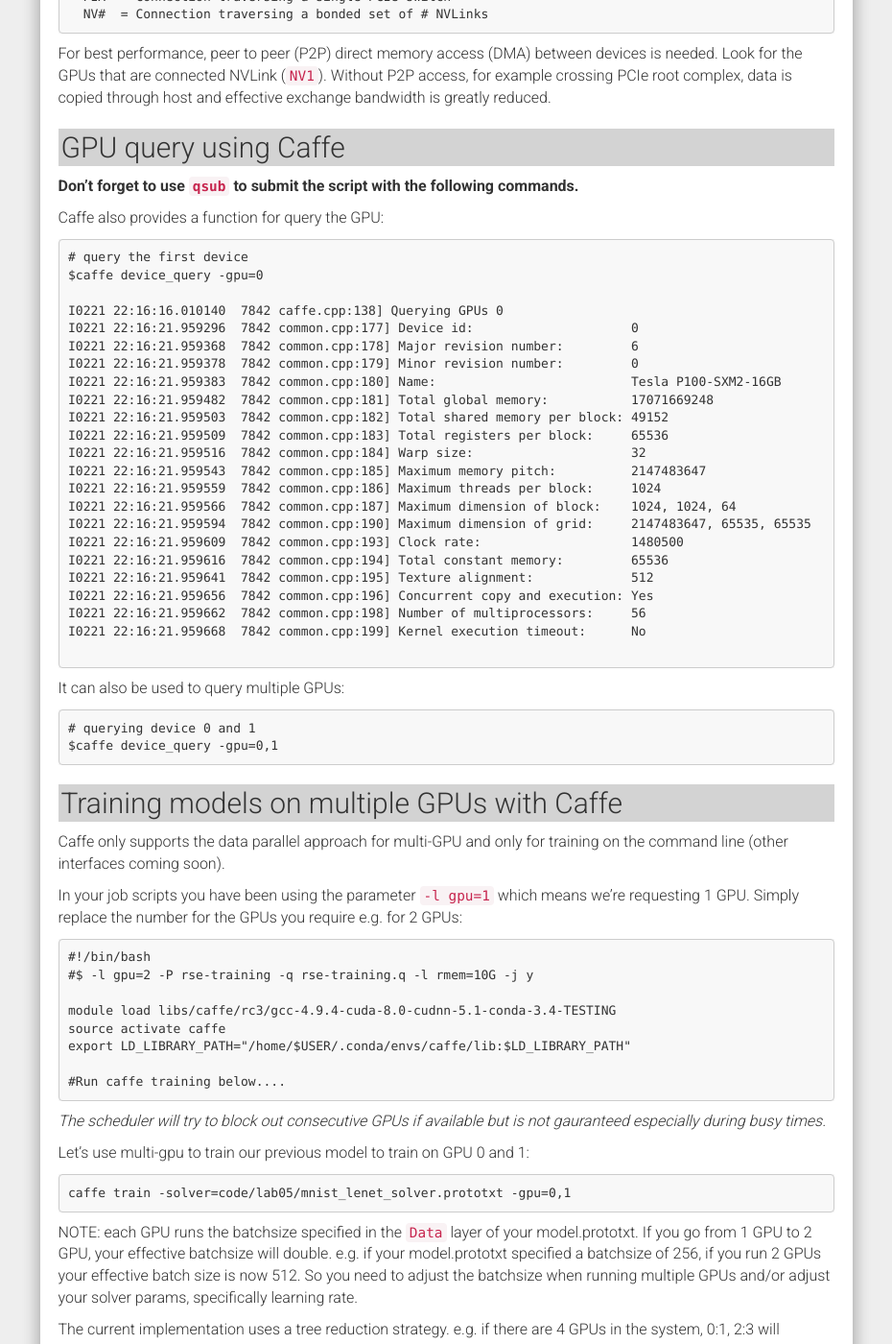
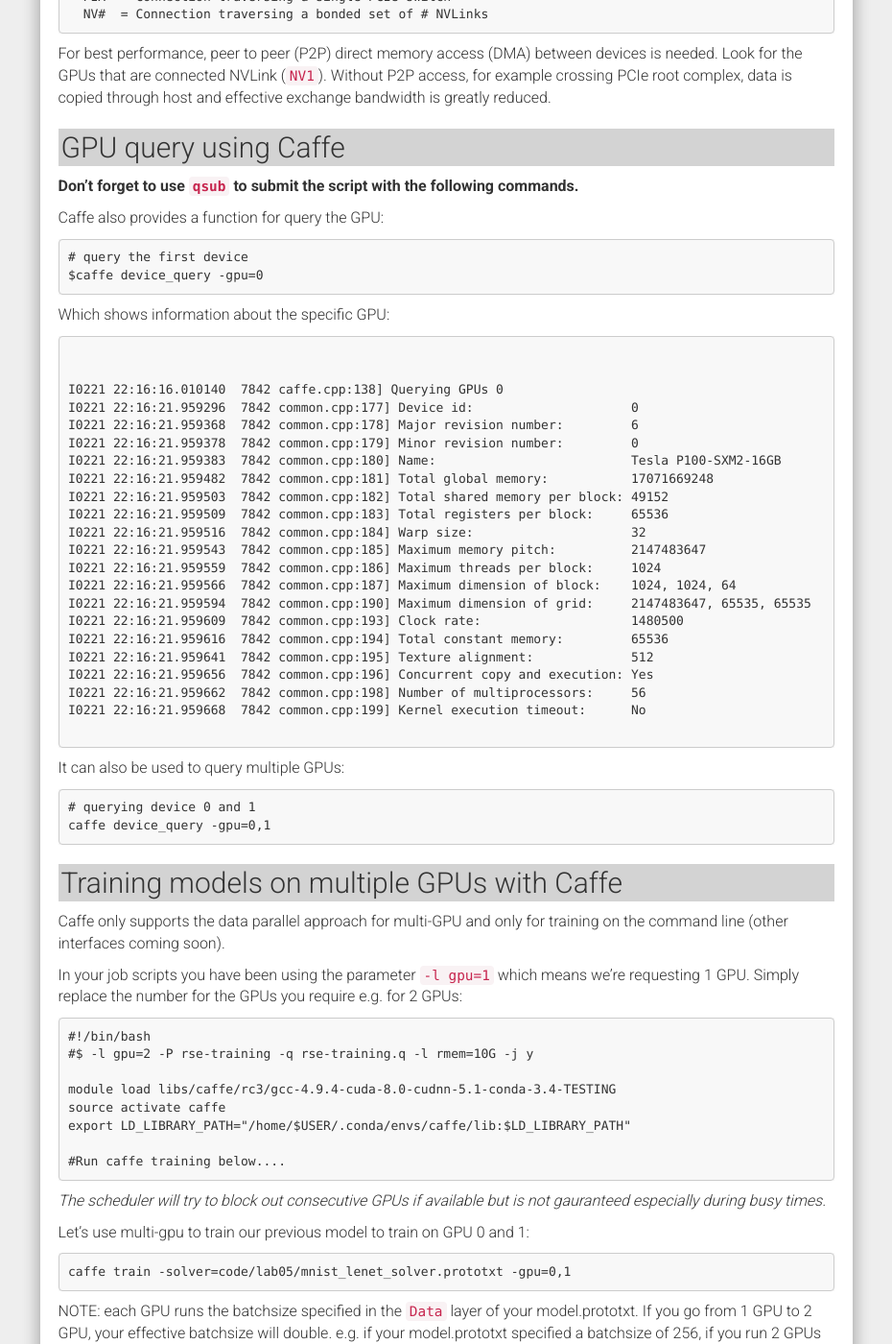
Before and after one commit to RSE-Sheffield/GPUComputing.github.io, a Jekyll site: the page built from education/intro_dl_sharc_dgx1/lab05.md, in a window 1280 px wide and 1400 px high, scrolled down 1687 px. Shown: the whole window at 96% size, without its empty margins (321-1251 px from the left). Built offline with Jekyll 4.4.1, drawn with Linux system fonts in a browser that asks for light colours; nearby versions of some CDN libraries; some of the changed text lies outside the part shown.

````diff
--- a/education/intro_dl_sharc_dgx1/lab05.md
+++ b/education/intro_dl_sharc_dgx1/lab05.md
@@ -75,6 +75,12 @@ Caffe also provides a function for query the GPU:
 ```
 # query the first device
 $caffe device_query -gpu=0
+```
+
+Which shows information about the specific GPU:
+
+```
+
 
 I0221 22:16:16.010140  7842 caffe.cpp:138] Querying GPUs 0
 I0221 22:16:21.959296  7842 common.cpp:177] Device id:                     0
@@ -102,7 +108,7 @@ It can also be used to query multiple GPUs:
 
 ```
 # querying device 0 and 1
-$caffe device_query -gpu=0,1
+caffe device_query -gpu=0,1
 ```
 
 
@@ -157,16 +163,15 @@ caffe time -model=code/lab05/mnist_lenet.prototxt   -gpu 0,1
 #If you want to run the code below, make sure you've trained the MNIST model first and are pointing to the correct .caffemodel file
 
 # time a model architecture with the given weights on the first GPU for 10 iterations
-caffe time -model code/lab05/mnist_lenet.prototxt  -weights=mnist_lenet_iter_10000.caffemodel -gpu 0 -iterations 10
+#caffe time -model code/lab05/mnist_lenet.prototxt  -weights=mnist_lenet_iter_10000.caffemodel -gpu 0 -iterations 10
 
 # time a model architecture with the given weights on the first two GPUs for 10 iterations
-caffe time -model code/lab05/mnist_lenet.prototxt  -weights=mnist_lenet_iter_10000.caffemodel -gpu 0,1 -iterations 10
+#caffe time -model code/lab05/mnist_lenet.prototxt  -weights=mnist_lenet_iter_10000.caffemodel -gpu 0,1 -iterations 10
 ```
 
 Use the `-gpu` flag to declare which GPU to use. To use GPU 0 and 1 for example use the flag `-gpu 0,1` or to use all GPUs you can set `-gpu all`.
 
 
-
 ---
 
 &#124; [Home](../) &#124; [Lab04](../lab04) &#124; [Lab06](../lab06) &#124;
````
Also changed, not shown: education/intro_dl_sharc_dgx1/lab06.md (+16 -4 lines).
